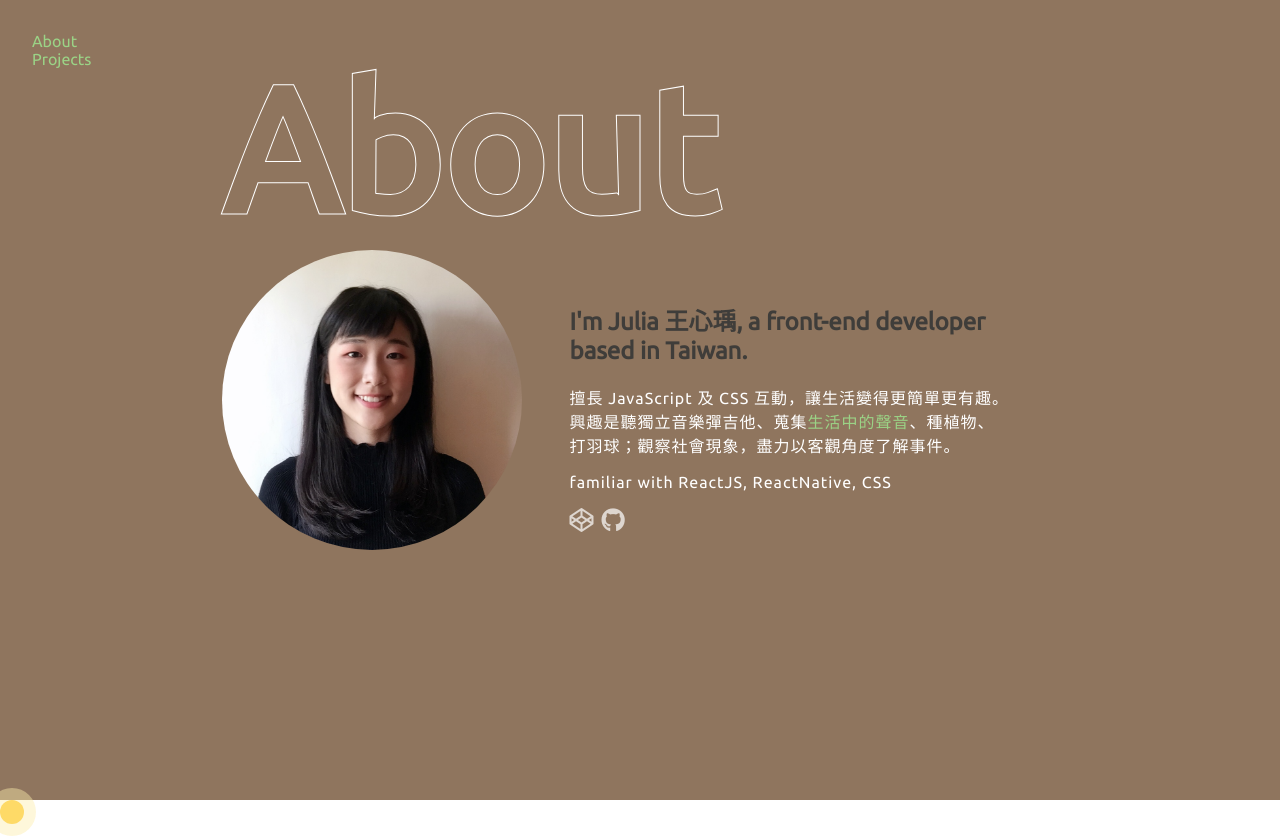
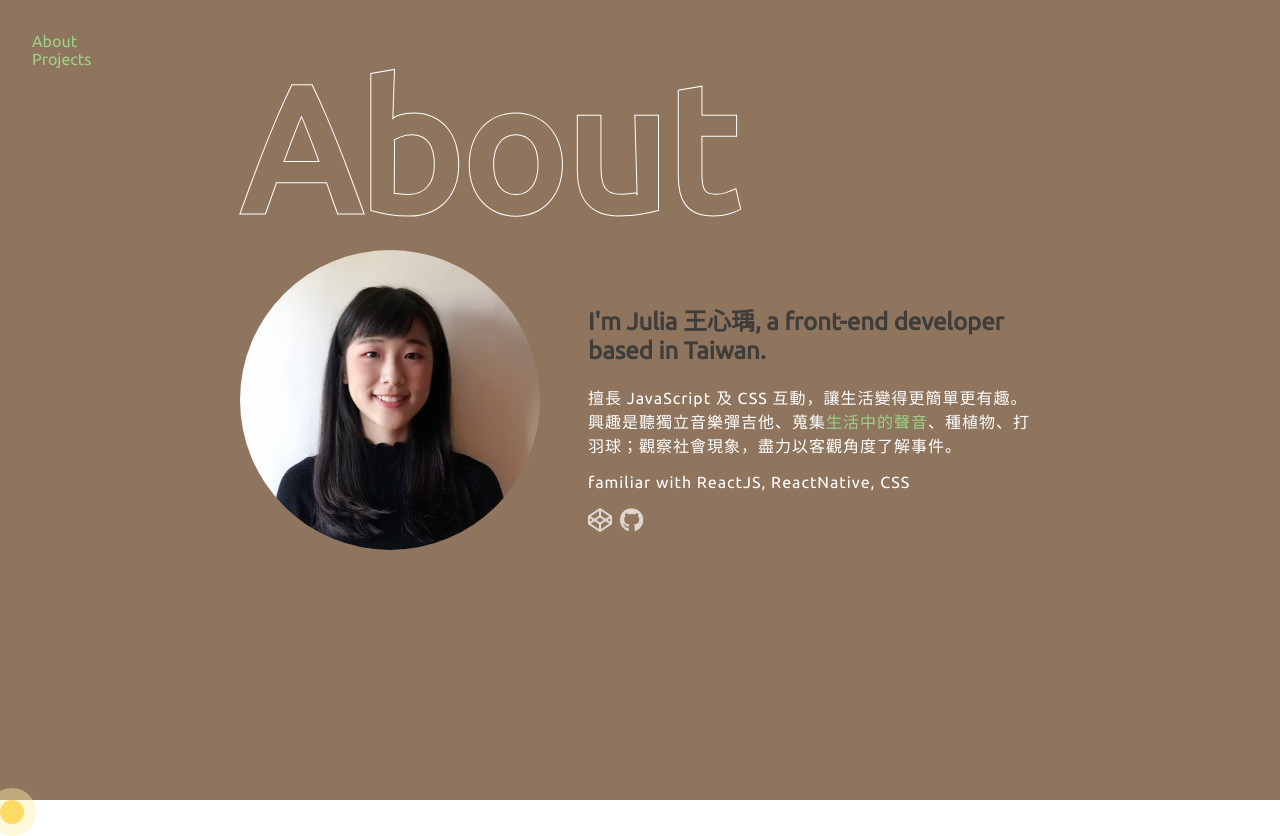
Before and after one commit to julia30040/julia30040.github.io, a React (Create React App) app: page /about in a window 1280 px wide. Built offline with nearby package versions, Linux system fonts and the light colour scheme.

Commit message:
adjust About UI

```diff
--- a/src/component/About/Info.jsx
+++ b/src/component/About/Info.jsx
@@ -6,7 +6,7 @@ import LineEffectLink from '../Element/LineEffectLink.jsx';
 
 const styles = {
   wrapper: {
-    padding: '32px 48px',
+    padding: '32px 0 32px 48px',
   },
   description: {
     color: '#fff',
--- a/src/container/About/AboutPage.jsx
+++ b/src/container/About/AboutPage.jsx
@@ -15,7 +15,7 @@ const styles = {
     justifyContent: 'center',
   },
   mainContainer: {
-    maxWidth: 837,
+    maxWidth: 800,
     padding: '48px 32px',
   },
   row: {
```
